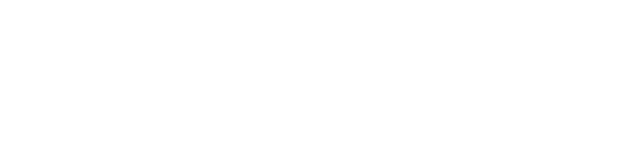
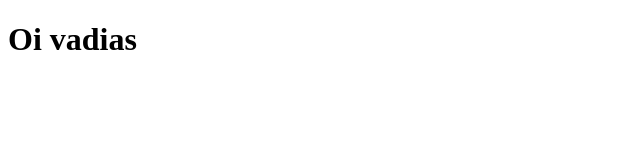
Before and after one commit to Lebriinho/curso-git, a plain HTML site: page index.html in a window 1280 px wide. Shown: the whole page, without its empty margins (0-640 px from the left). Drawn offline with Linux system fonts and the light colour scheme.

Commit message:
Update index.html

```diff
--- a/index.html
+++ b/index.html
@@ -3,10 +3,10 @@
 <head>
     <meta charset="UTF-8">
     <meta name="viewport" content="width=device-width, initial-scale=1.0">
-    <title>Document</title>
+    <title>Hello world!</title>
     <link rel="stylesheet" href="styles.css">
 </head>
 <body>
-
+    <h1>Oi vadias</h1>
 </body>
 </html>
```
